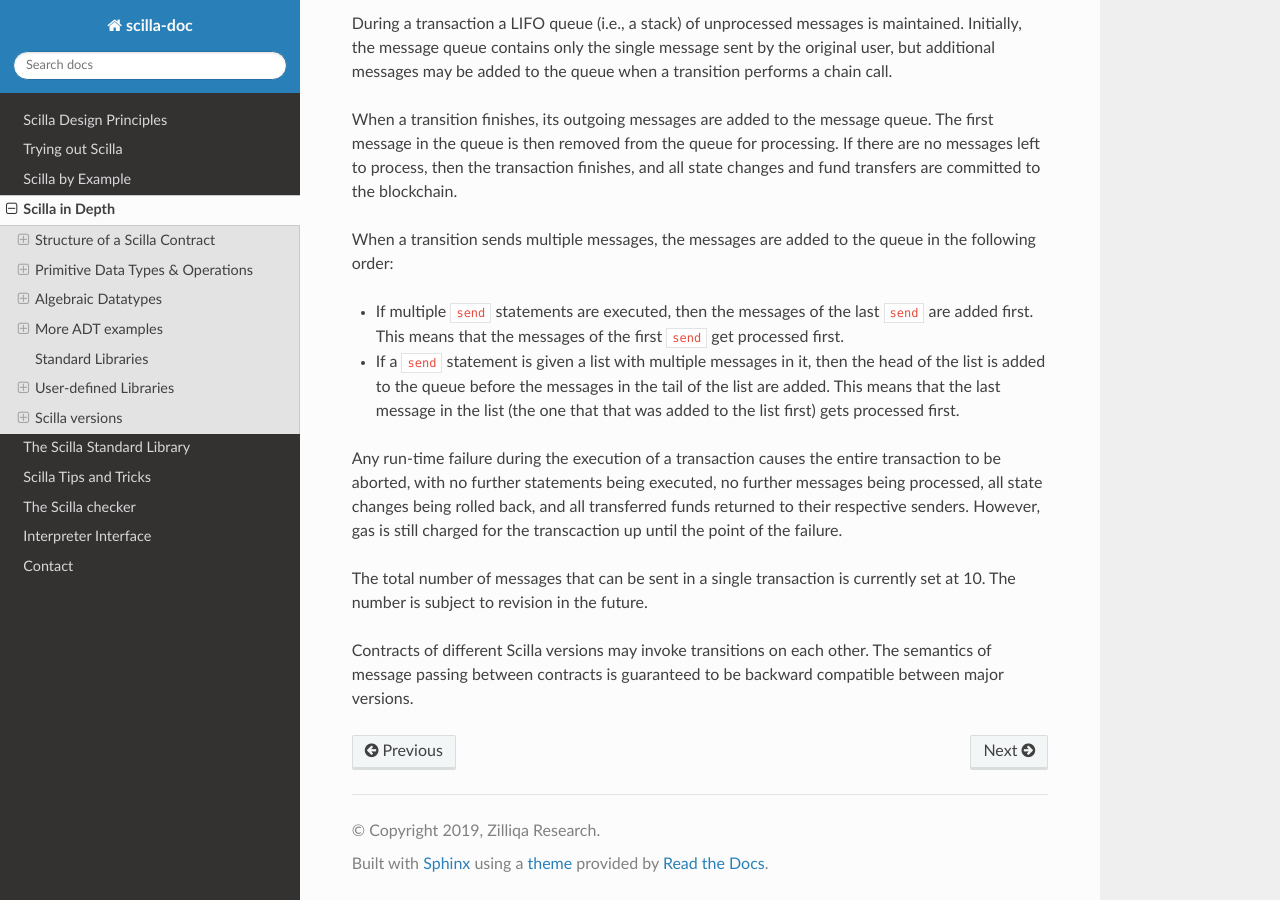
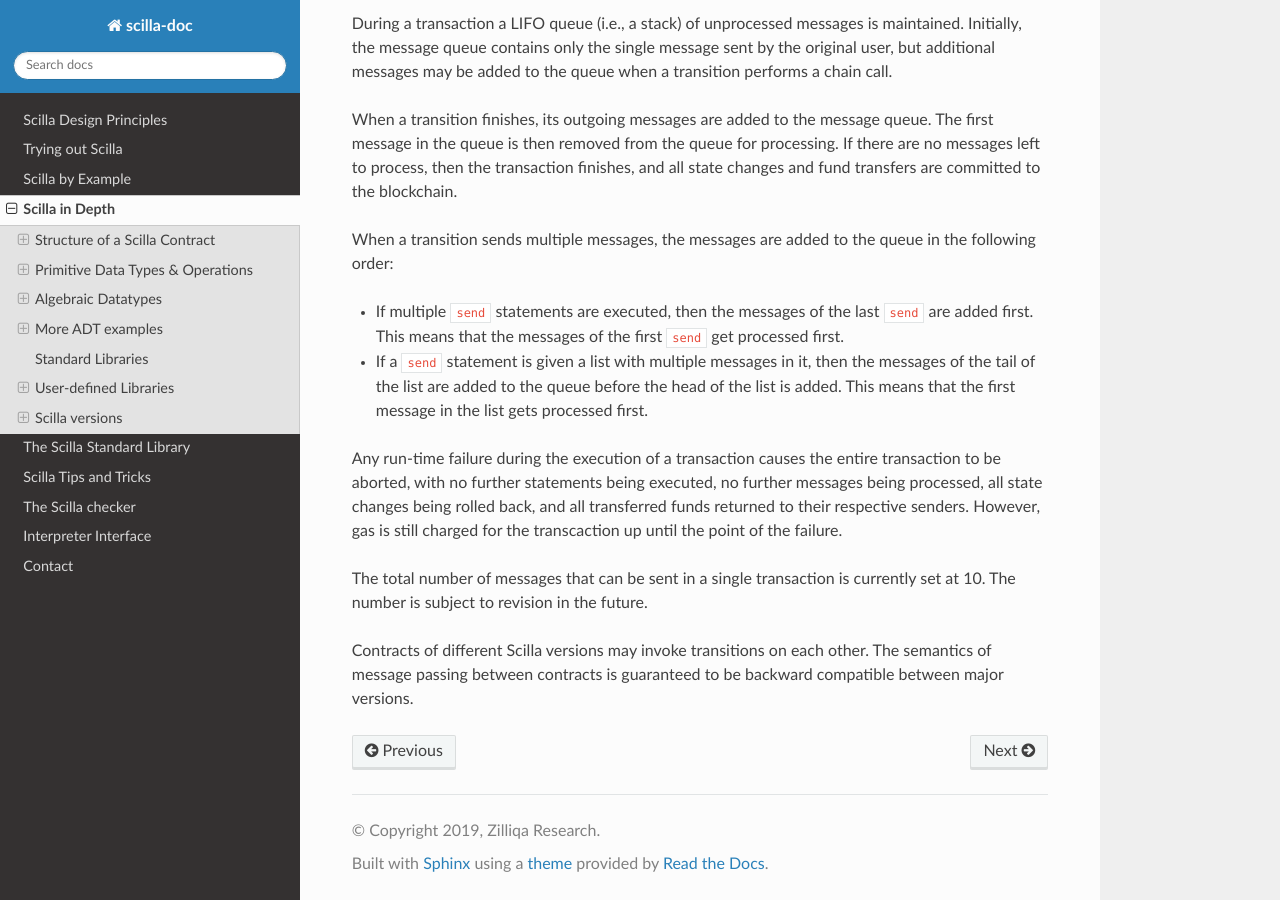
Before and after one commit to Zilliqa/scilla-docs, a Sphinx documentation site: the page built from docs/source/scilla-in-depth.rst, in a window 1280 px wide and 900 px high, scrolled down 45025 px. Built offline with Sphinx 7.4.7 and the Read the Docs theme 2.0.0, drawn with Linux system fonts in a browser that asks for light colours.

Commit message:
Fixed description of chain calls for multi-message sends

```diff
--- a/docs/source/scilla-in-depth.rst
+++ b/docs/source/scilla-in-depth.rst
@@ -2587,10 +2587,9 @@ the queue in the following order:
   the first ``send`` get processed first.
 
 - If a ``send`` statement is given a list with multiple messages in
-  it, then the head of the list is added to the queue before the
-  messages in the tail of the list are added. This means that the last
-  message in the list (the one that that was added to the list first)
-  gets processed first.
+  it, then the messages of the tail of the list are added to the queue
+  before the head of the list is added. This means that the first
+  message in the list gets processed first.
 
 Any run-time failure during the execution of a transaction causes the
 entire transaction to be aborted, with no further statements being
```
